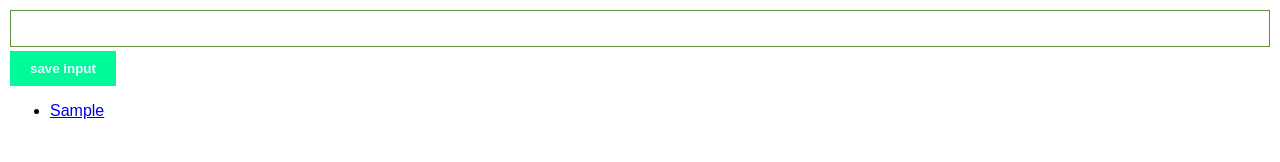
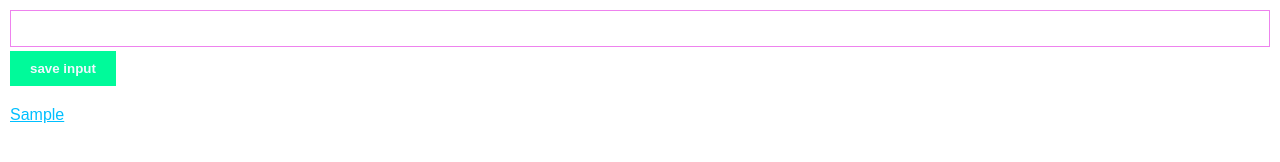
Before and after one commit to dkthecoder/scrimba-chrome-extension, a plain HTML site: page index.html in a window 1280 px wide. Both pictures are taken after typing "Sample" into the empty fields and a click on the button "save input". Drawn offline with Linux system fonts and the light colour scheme.

Commit message:
css updates

```diff
--- a/index.css
+++ b/index.css
@@ -8,7 +8,7 @@ input {
     width: 100%;
     padding: 10px;
     box-sizing: border-box;
-    border: 1px solid #5f9341;
+    border: 1px solid violet;
     margin-bottom: 4px;
 }
 
@@ -19,3 +19,17 @@ button {
     border: none;
     font-weight: bold;
 }
+
+ul {
+    margin-top: 20px;
+    list-style: none;
+    padding-left: 0;
+}
+
+li {
+    margin-top: 5px;
+}
+
+li a {
+    color: deepskyblue;
+}
```
